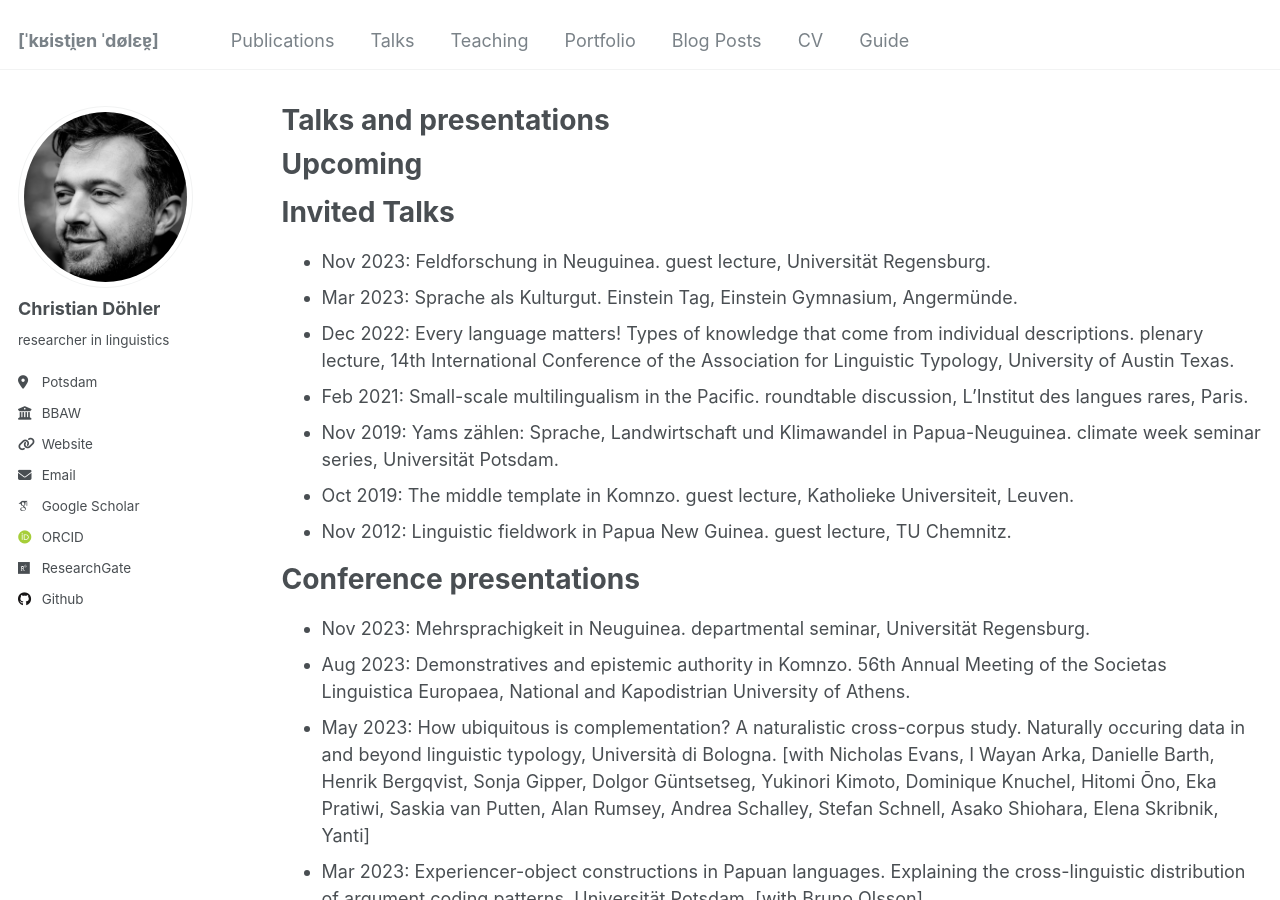
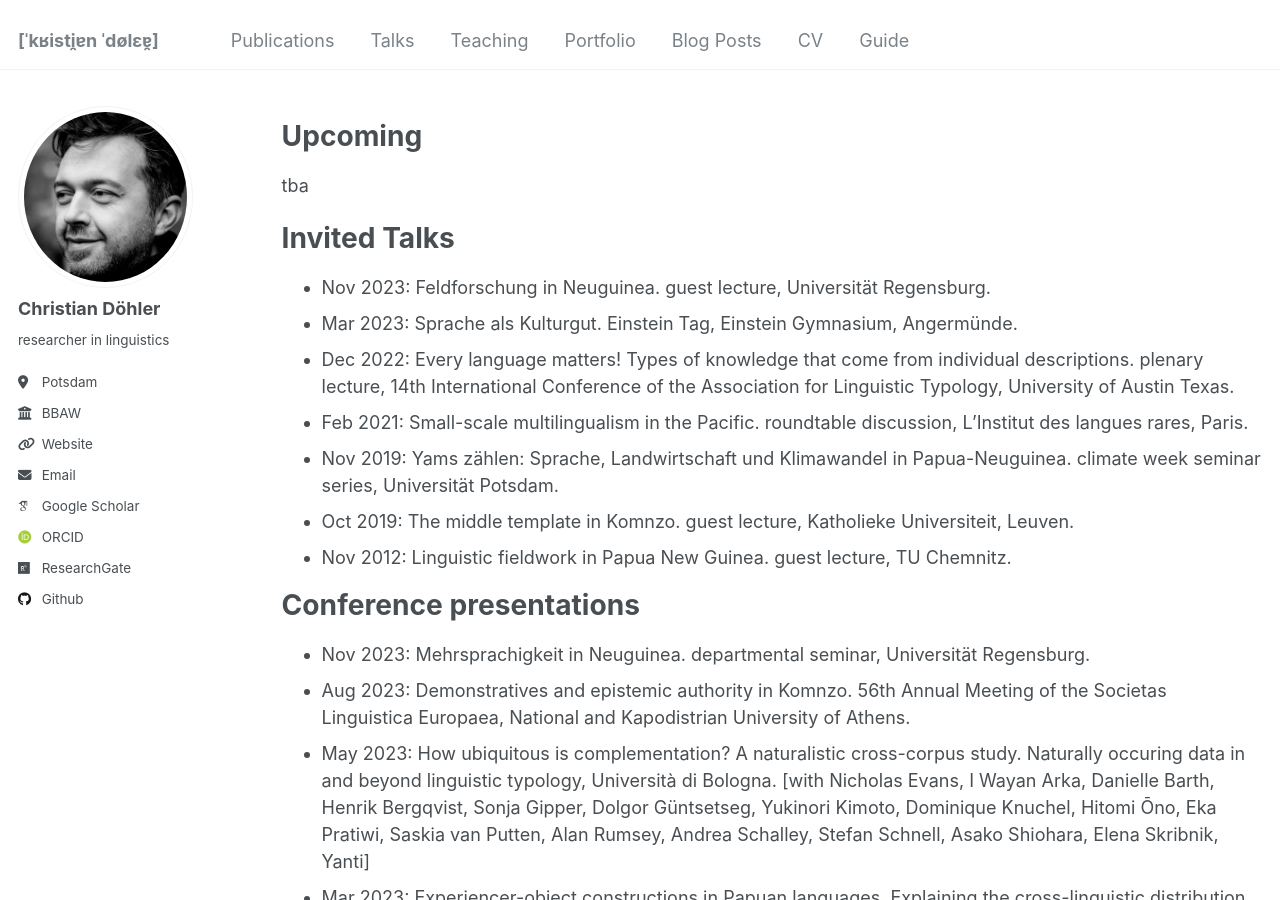
Before and after one commit to chrdoe/chrdoe.github.io, a Jekyll site: the page built from _pages/talks.md, in a window 1280 px wide and 900 px high. Built offline with Jekyll 4.4.1, drawn with Linux system fonts in a browser that asks for light colours; some web fonts are replaced.

Commit message:
Update talks.md

```diff
--- a/_pages/talks.md
+++ b/_pages/talks.md
@@ -1,12 +1,13 @@
 ---
 layout: archive
-title: "Talks and presentations"
+title: ""
 permalink: /talks/
 author_profile: true
 ---
 
 Upcoming
 ====
+tba
 
 Invited Talks
 ====
```
